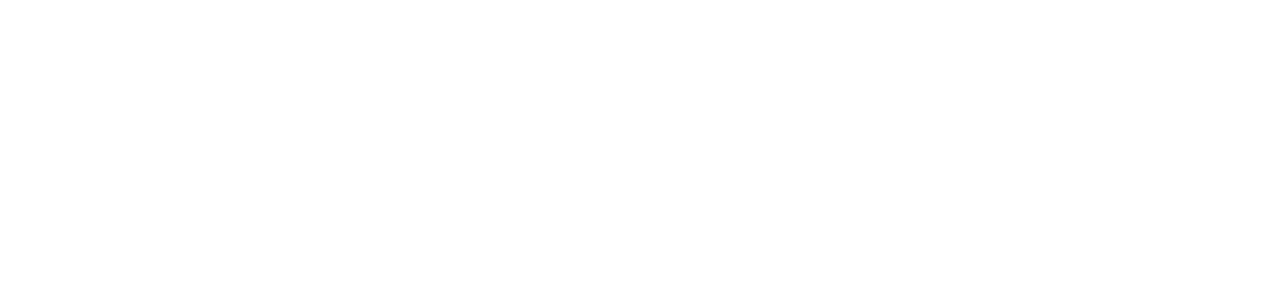
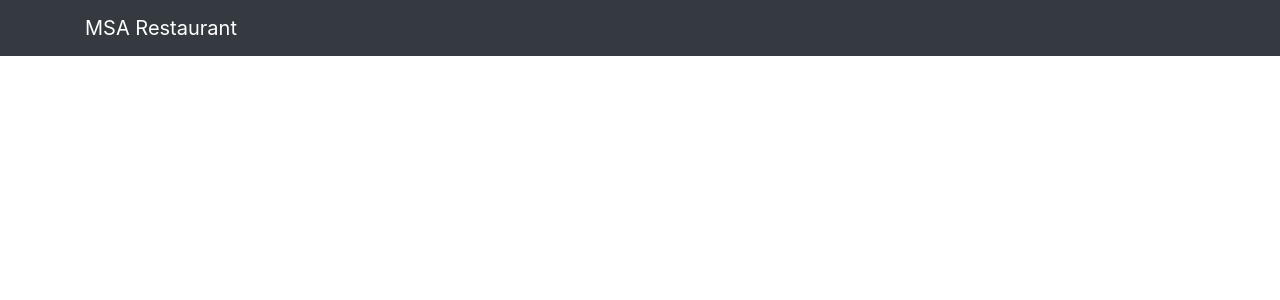
Before and after one commit to shahajahancse/React-Basic, a React (Create React App) app: page / in a window 1280 px wide. Shown: the top 300 px of the page. Built offline with nearby package versions, Linux system fonts and the light colour scheme.

Commit message:
Navigation bar using Reactstrap

```diff
--- a/package.json
+++ b/package.json
@@ -11,8 +11,8 @@
     "react": "^17.0.2",
     "react-dom": "^17.0.2",
     "react-popper": "^2.2.3",
-    "react-scripts": "^1.1.5",
-    "reactstrap": "^8.5.1",
+    "react-scripts": "^4.0.3",
+    "reactstrap": "^8.9.0",
     "web-vitals": "^1.1.2"
   },
   "scripts": {
--- a/src/components/header/Header.js
+++ b/src/components/header/Header.js
@@ -1,9 +1,10 @@
 import React from "react";
+import Navigation from "./Navigation";
 
 const Header = () => {
     return (
         <div>
-
+            <Navigation />
         </div>
     );
 }
--- /dev/null
+++ b/src/components/header/Navigation.js
@@ -0,0 +1,16 @@
+import React from 'react';
+import { Navbar, NavbarBrand } from "reactstrap";
+
+const Navigation = () =>{
+    return (
+        <div>
+            <Navbar dark color='dark'>
+                <div className='container'>
+                    <NavbarBrand href='/'>MSA Restaurant</NavbarBrand>
+                </div>
+            </Navbar>
+        </div>
+    );
+}
+
+export default Navigation;
```
Also changed, not shown: 1 other file (tests, documents, lock files or other folders).
